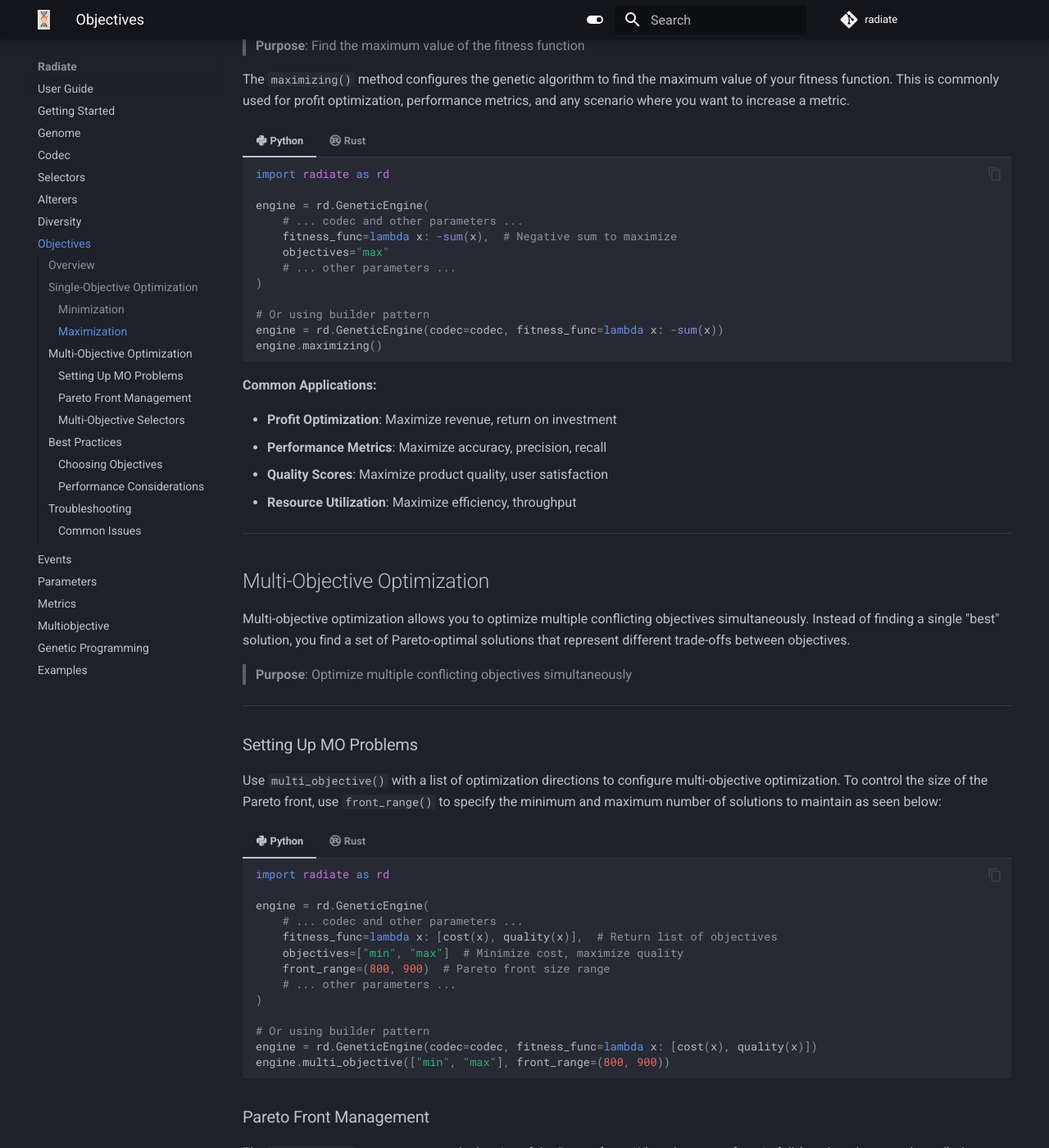
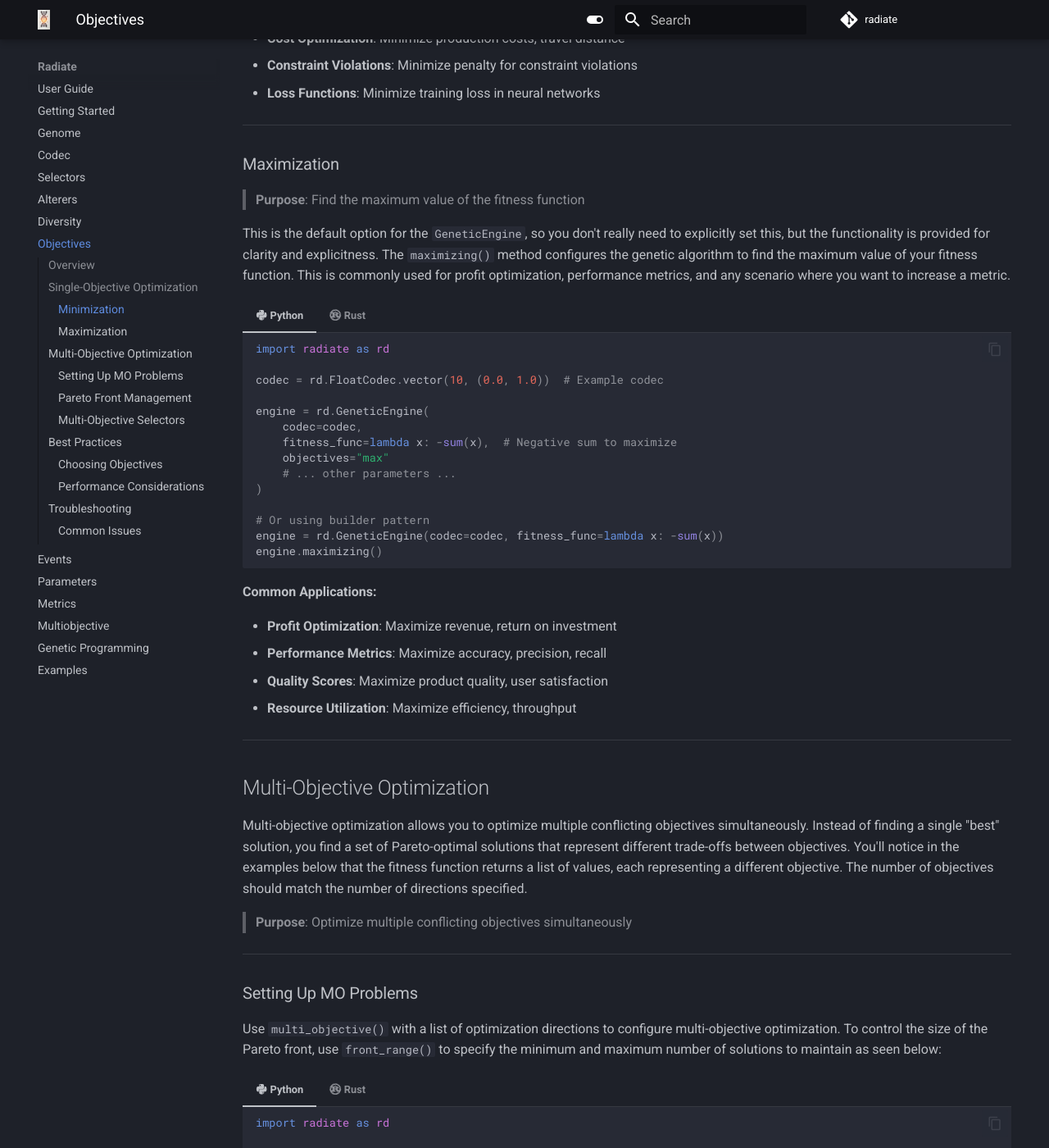
Before and after one commit to pkalivas/radiate, an MkDocs documentation site: the page built from docs/source/objectives.md, in a window 1280 px wide and 1400 px high, scrolled down 1555 px. Shown: the whole window at 82% size. Built offline with MkDocs 1.6.1 and Material for MkDocs 9.7.7, drawn with Linux system fonts in a browser that asks for light colours; comment, search, counter and statistics services are not loaded; some of the changed text lies outside the part shown.

Commit message:
Updates objective configuration and documentation
Clarifies objective configuration options and ensures consistency
between the documentation and the default behavior in the code.

Specifically:
- Clarifies that the default objective is to maximize fitness.
- Corrects default `objectives` value in `GeneticEngine` to 'max'.
- Adds examples with codecs to documentation for clarity.

````diff
--- a/docs/source/objectives.md
+++ b/docs/source/objectives.md
@@ -5,9 +5,13 @@
 
 The choice of objective is fundamental to the genetic algorithm's behavior, as it directly influences how individuals are ranked, selected, and evolved. Understanding how to properly configure objectives is essential for achieving optimal results in your optimization problems.
 
+!!! note "**The default objective is to maximize a single objective**."
+
+    This means that if you do not specify an objective, the algorithm will assume you want to maximize a single fitness function. If you want to minimize or use multi-objective optimization, you must explicitly configure it - see below.
+
 ## Overview
 
-| Objective Type | Use Case | Complexity | Performance |
+| Objective Type | Ex. Use Cases | Complexity | Performance |
 |----------------|----------|------------|-------------|
 | [Single Minimize](#single-objective-minimization) | Error/loss functions, cost optimization | Low | High |
 | [Single Maximize](#single-objective-maximization) | Profit/revenue, performance metrics | Low | High |
@@ -17,7 +21,8 @@
 
 ## Single-Objective Optimization
 
-Single-objective optimization focuses on optimizing one specific goal. This is the most common use case and provides the best performance characteristics.
+Single-objective optimization focuses on optimizing one specific goal. This is by far the most common use case for genetic algorithms.
+When using a single objective, you must return only a single value from your fitness function, which represents the fitness score for that individual.
 
 ---
 
@@ -32,8 +37,10 @@
     ```python
     import radiate as rd
 
+    codec = rd.FloatCodec.vector(10, (0.0, 1.0))  # Example codec
+
     engine = rd.GeneticEngine(
-        # ... codec and other parameters ...
+        codec=codec,
         fitness_func=lambda x: sum(x),  # Sum to minimize
         objectives="min" # Configure for minimization
         # ... other parameters ...
@@ -50,7 +57,7 @@
     use radiate::*;
 
     let engine = GeneticEngine::builder()
-        // ... codec and other parameters ...
+        .codec(FloatCodec::vector(10, 0.0..1.0))  // Example codec
         .minimizing() // Configure for minimization
         .fitness_fn(|genotype| {
             // Return a value to minimize
@@ -73,15 +80,17 @@
 
 > **Purpose**: Find the maximum value of the fitness function
 
-The `maximizing()` method configures the genetic algorithm to find the maximum value of your fitness function. This is commonly used for profit optimization, performance metrics, and any scenario where you want to increase a metric.
+This is the default option for the `GeneticEngine`, so you don't really need to explicitly set this, but the functionality is provided for clarity and explicitness. The `maximizing()` method configures the genetic algorithm to find the maximum value of your fitness function. This is commonly used for profit optimization, performance metrics, and any scenario where you want to increase a metric.
 
 === ":fontawesome-brands-python: Python"
 
     ```python
     import radiate as rd
 
+    codec = rd.FloatCodec.vector(10, (0.0, 1.0))  # Example codec
+
     engine = rd.GeneticEngine(
-        # ... codec and other parameters ...
+        codec=codec,
         fitness_func=lambda x: -sum(x),  # Negative sum to maximize
         objectives="max"
         # ... other parameters ...
@@ -98,7 +107,7 @@
     use radiate::*;
 
     let engine = GeneticEngine::builder()
-        // ... codec and other parameters ...
+        .codec(FloatCodec::vector(10, 0.0..1.0))  // Example codec
         .maximizing()  // Configure for maximization
         .fitness_fn(|genotype| {
             // Return a value to maximize
@@ -119,7 +128,7 @@
 
 ## Multi-Objective Optimization
 
-Multi-objective optimization allows you to optimize multiple conflicting objectives simultaneously. Instead of finding a single "best" solution, you find a set of Pareto-optimal solutions that represent different trade-offs between objectives.
+Multi-objective optimization allows you to optimize multiple conflicting objectives simultaneously. Instead of finding a single "best" solution, you find a set of Pareto-optimal solutions that represent different trade-offs between objectives. You'll notice in the examples below that the fitness function returns a list of values, each representing a different objective. The number of objectives should match the number of directions specified.
 
 > **Purpose**: Optimize multiple conflicting objectives simultaneously
 
@@ -134,16 +143,18 @@
     ```python
     import radiate as rd
 
+    codec = rd.FloatCodec.vector(10, (0.0, 1.0))  # Example codec
+
     engine = rd.GeneticEngine(
-        # ... codec and other parameters ...
-        fitness_func=lambda x: [cost(x), quality(x)],  # Return list of objectives
-        objectives=["min", "max"]  # Minimize cost, maximize quality
+        codec=codec,
+        fitness_func=lambda x: [obj1_fitness_func(x), obj2_fitness_func(x)],  # Return list of objectives
+        objectives=["min", "max"]  # Minimize obj1, maximize obj2
         front_range=(800, 900)  # Pareto front size range
         # ... other parameters ...
     )
 
     # Or using builder pattern
-    engine = rd.GeneticEngine(codec=codec, fitness_func=lambda x: [cost(x), quality(x)])
+    engine = rd.GeneticEngine(codec=codec, fitness_func=lambda x: [obj1_fitness_func(x), obj2_fitness_func(x)])
     engine.multi_objective(["min", "max"], front_range=(800, 900))
     ```
 
@@ -153,7 +164,7 @@
     use radiate::*;
 
     let engine = GeneticEngine::builder()
-        // ... codec and other parameters ...
+        .codec(FloatCodec::vector(10, 0.0..1.0))  // Example codec
         .multi_objective(vec![Optimize::Minimize, Optimize::Maximize])
         .front_size(800..900)  // Pareto front size range
         .fitness_fn(|genotype| {
@@ -178,7 +189,7 @@
 - `NSGA2Selector`: Implements the NSGA-II algorithm for non-dominated sorting and crowding distance
 - `TournamentNSGA2Selector`: Uses tournament selection with Pareto dominance
 
-Although, any selector can be used, these are optimized for multi-objective problems.
+Although, any selector can be used, these are optimized for multi-objective problems. The other selectors will work by computing a 'weight' based off of the pareto dominance and crowding distance, but they are not backed by any specific multi-objective algorithm.
 
 === ":fontawesome-brands-python: Python"
 
@@ -186,11 +197,12 @@
     import radiate as rd
 
     engine = rd.GeneticEngine(
-        # ... codec and other parameters ...
+        codec=rd.FloatCodec.vector(10, (0.0, 1.0)),  # Example codec
         fitness_func=lambda x: [obj1(x), obj2(x)],
         front_range=(800, 900),  # Pareto front size range
         objectives=["min", "max"]
     )
+
     engine.survivor_selector(rd.NSGA2Selector())                # NSGA-II for Pareto ranking
     engine.offspring_selector(rd.TournamentNSGA2Selector(k=3))  # Tournament selection with Pareto dominance
     ```
@@ -201,7 +213,7 @@
     use radiate::*;
 
     let engine = GeneticEngine::builder()
-        // ... codec and other parameters ...
+        .codec(FloatCodec::vector(10, 0.0..1.0))  // Example codec
         .multi_objective(vec![Optimize::Minimize, Optimize::Maximize])
         .survivor_selector(NSGA2Selector::new())                // NSGA-II for Pareto ranking
         .offspring_selector(TournamentNSGA2Selector::new(3))    // Tournament selection with Pareto dominance
@@ -240,14 +252,8 @@
 
 ### Common Issues
 
-**Problem**: Algorithm converges to poor solutions
-**Solution**: Check objective direction (minimize vs maximize)
+1. **Problem**: Algorithm converges to poor solutions
+    - Solution: Check objective direction (minimize vs maximize)
 
-**Problem**: Multi-objective front is too small
-**Solution**: Increase front size range or adjust selection pressure
-
-**Problem**: Solutions cluster in one area
-**Solution**: Use crowding distance or diversity maintenance
-
-**Problem**: Slow convergence in multi-objective
-**Solution**: Use NSGA-II selector and appropriate crossover/mutation rates
+2. **Problem**: Multi-objective front is too small
+    - Solution: Increase front size range or adjust selection pressure
````
Also changed, not shown: 3 other files.
